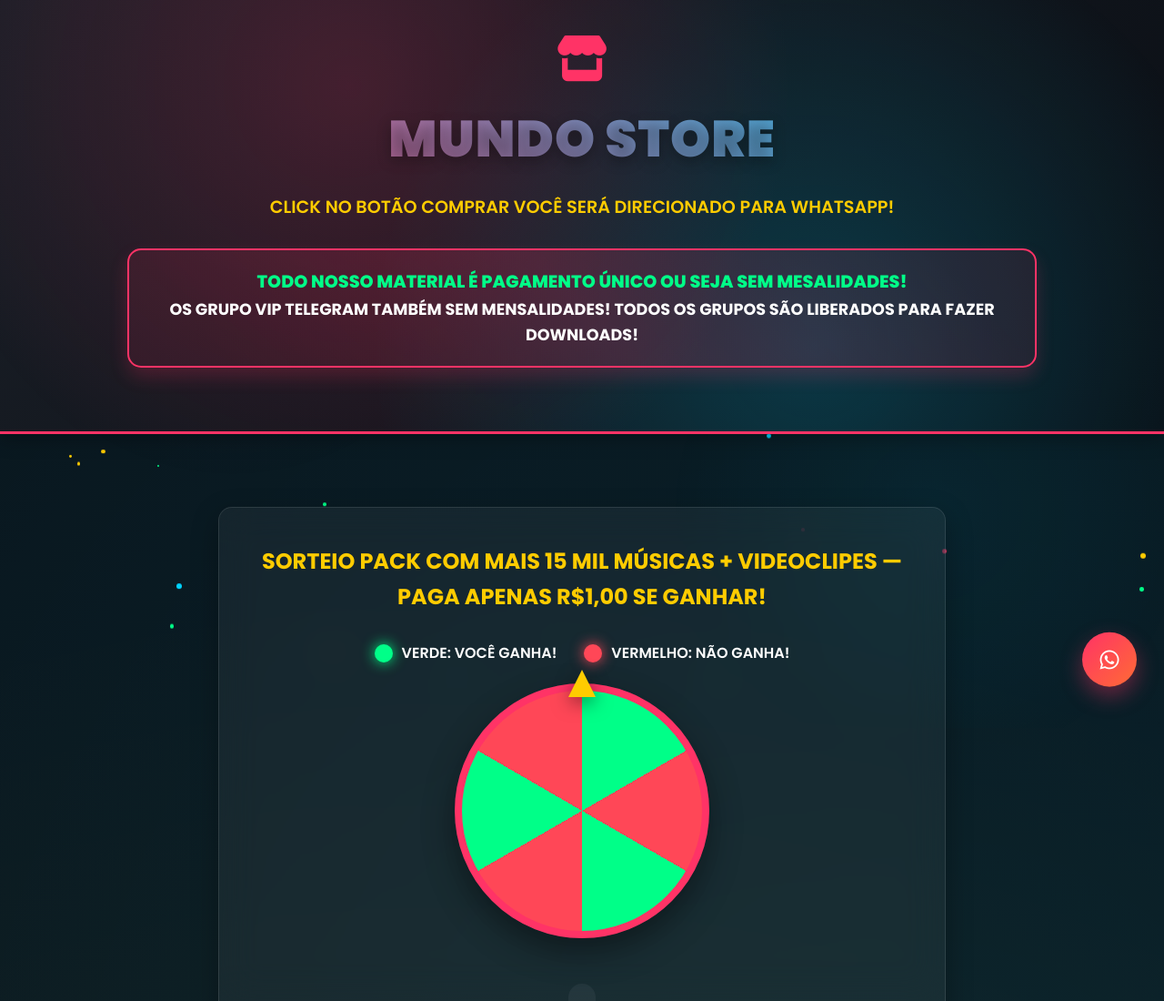
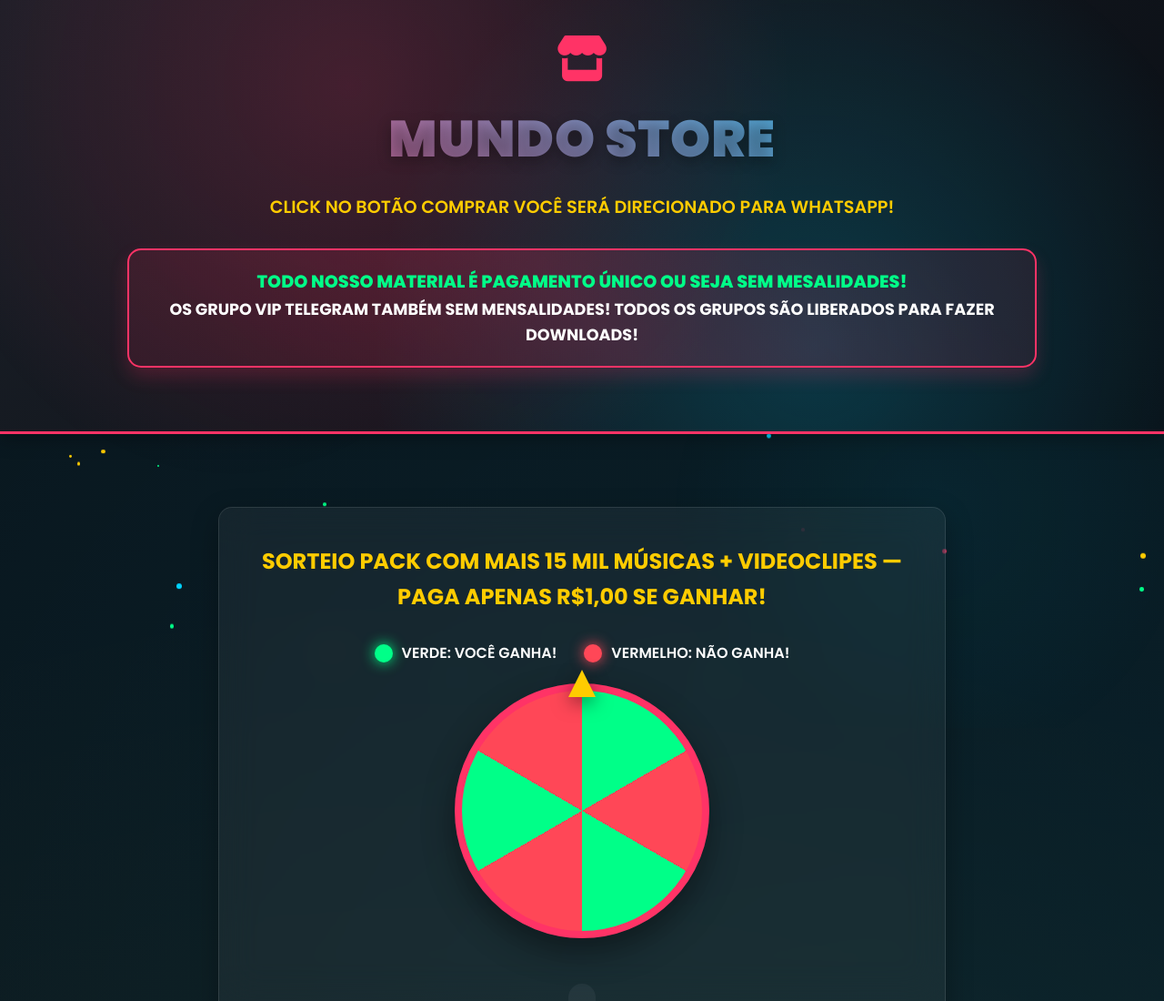
Before and after one commit to MUNDO-STORE/MUNDOSTORETOP, a plain HTML site: page index.html in a window 1280 px wide. Shown: the top 1100 px of the page at 91% size. Drawn offline with Linux system fonts and the light colour scheme.

Commit message:
MUNDOSTORETOP
ATT

```diff
--- a/index.html
+++ b/index.html
@@ -703,31 +703,6 @@
         }
 
         /* Efeitos visuais adicionais */
-        .floating-icon {
-            position: fixed;
-            bottom: 30px;
-            right: 30px;
-            background: var(--gradient-primary);
-            width: 60px;
-            height: 60px;
-            border-radius: 50%;
-            display: flex;
-            align-items: center;
-            justify-content: center;
-            font-size: 24px;
-            color: white;
-            box-shadow: 0 10px 25px rgba(255, 51, 102, 0.4);
-            z-index: 1000;
-            animation: float 3s infinite ease-in-out;
-            cursor: pointer;
-            transition: var(--transition);
-            text-decoration: none;
-        }
-
-        .floating-icon:hover {
-            transform: scale(1.2) rotate(360deg);
-        }
-
         .loading-spinner {
             width: 50px;
             height: 50px;
@@ -1076,11 +1051,6 @@
         </div>
     </footer>
 
-    <!-- WhatsApp Flutuante -->
-    <a href="https://wa.link/uwf5c9" target="_blank" class="floating-icon">
-        <i class="fab fa-whatsapp"></i>
-    </a>
-
     <!-- JavaScript para a Roleta -->
     <script>
         // Variáveis do jogo
```
